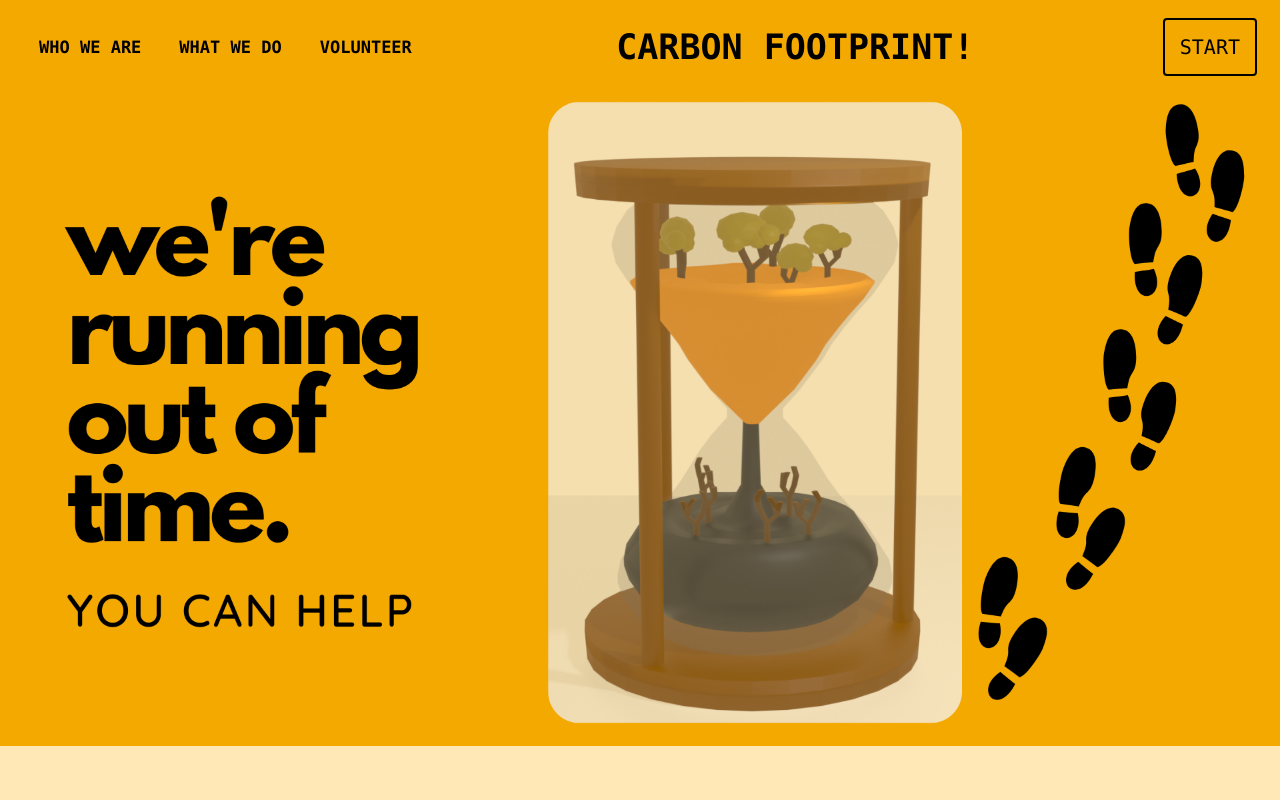
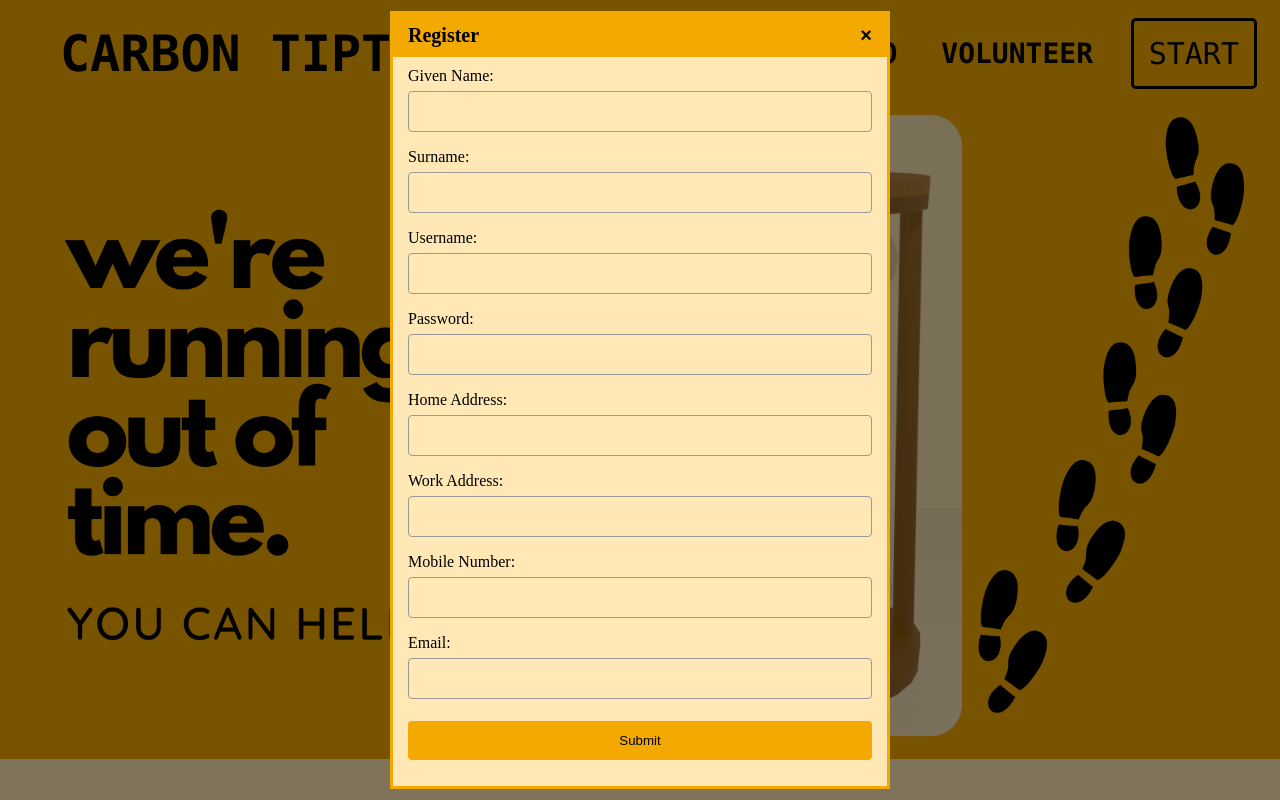
Before and after one commit to BreannaJury/350-A2, a plain HTML site: page index.html in a window 1280 px wide. Both pictures are taken after a click on the button "START". Shown: the top 800 px of the page. Drawn offline with Linux system fonts and the light colour scheme.

Commit message:
modal popup

```diff
--- a/index.html
+++ b/index.html
@@ -2,25 +2,29 @@
 <html>
 <head>
     <link rel="stylesheet" href="styles.css">
+    <script defer src="script.js"></script>
 
-    <title>Carbon Footprint!</title>
+    <title>Carbon Tiptoe!</title>
     <link rel="icon" href="logo2.png" type="image/icon type">
 </head>
 
 <body>
 
 <!-- Navigation bar -->
+<!-- find way to make it stay at top when you scroll -->
 <div class="topnav main-font custom-background-color">
+    <div class="custom-background-color" >
+        <h2 class="logo custom-background-color" style="margin-left: 40px;">CARBON TIPTOE!</h2>
+    </div>
+
     <div class="custom-background-color">
-        <a class="custom-background-color" href="One"> VOLUNTEER </a>
-        <a class="custom-background-color" href="Two"> WHAT WE DO </a>
-        <a class="custom-background-color" href="Three"> WHO WE ARE </a>
+        <a class="custom-background-color" href="#body"> VOLUNTEER </a>
+        <a class="custom-background-color" href="#body"> WHAT WE DO </a>
+        <a class="custom-background-color" href="#body"> WHO WE ARE </a>
     </div>
+
     <div class="custom-background-color" >
-        <p class="logo custom-background-color">CARBON FOOTPRINT!</p>
-    </div>
-    <div class="custom-background-color" >
-        <button class="start-button custom-background-color">START</button>
+        <button id="action-button" class="start-button custom-background-color" data-modal-target="#ct-form">START</button>
     </div>
 </div>
 
@@ -30,8 +34,91 @@
 </div>
 
 <!-- Information -->
+<div class="body">
+    <div class="paragraph" style="margin-top: 200px;">
+        <h1> Who we are </h1>
+        <hr>
+        <p class="text">Carbon Tiptoe! is a non-profit organisation dedicated to demystifying carbon footprints.
+            We aim to help people make sense of carbon footprints and live more sustainable lives,
+            no matter what level of consumer engagement they are involved in.
+        </p>
+    </div>
+
+    <div class="paragraph">
+        <h1> What we do </h1>
+        <hr>
+        <p class="text">
+            Our mission is to provide easy-to-understand information on how much your personal
+            lifestyle has an impact on the environment – and help you to reduce it. We provide data on
+            how many carbon footprints the average consumer generates, and how much individual
+            lifestyle changes can reduce these footprints.
+        </p>
+
+        <h1> What we offer </h1>
+        <hr>
+        <p class="text">We offer free tools for you to get involved
+            and create a personalized footprint report (which you can share with friends and colleagues to
+            compare and learn from others). We also highlight large producers and businesses that have carbon
+            emissions levels higher than NZ's average.</p>
+    </div>
+
+    <div class="paragraph">
+        <h1> Volunteer </h1>
+        <hr>
+        <p class="text">Help reduce carbon emissions by volunteering with us at a range of events,
+            fundraisers and services. You’ll get training and can choose to volunteer on a shift basis,
+            joining the team at different times, or a full-time position.</p>
+
+        <h1 style="margin-top: 85px;"> Initiatives </h1>
+        <hr>
+        <p class="text">Adopt a tree:
+            Adopt a tree is a great way to support our campaign and become part of the solution to global climate change.
+            We need to increase the number of trees in our parks and gardens, so to help achieve this,
+            we are asking you to adopt a tree and plant it in your local area.
+            If you have the space, please give the tree a home.</p>
+    </div>
+</div>
 
 
+<div class="modal" id="ct-form">
+  <div class="modal-header custom-background-color">
+    <div class="title custom-background-color">Register</div>
+    <button data-close-button class="close-button">&times;</button>
+  </div>
+  <form class="modal-body">
+    <div id="userDetails">
+      <label for="name">Given Name:</label>
+      <input type="text" id="name" name="name">
+
+      <label for="surname">Surname:</label>
+      <input type="text" id="surname" name="surname">
+
+      <label for="username">Username:</label>
+      <input type="text" id="username" name="username">
+
+      <label for="password">Password:</label>
+      <input type="password" id="password">
+    </div>
+
+    <div id="addresses">
+      <label for="hAddress">Home Address:</label>
+      <input type="text" id="hAddress" name="hAddress">
+
+      <label for="wAddress">Work Address:</label>
+      <input type="text" id="wAddress" name="wAddress">
+    </div>
+
+    <div id="contacts">
+      <label for="number">Mobile Number:</label>
+      <input type="number" id="number" name="number">
+
+      <label for="email">Email:</label>
+      <input type="email" id="email" name="email">
+    </div>
+    <input type="submit" value="Submit">
+  </form>
+</div>
+<div id="overlay"></div>
 
 </body>
 
--- /dev/null
+++ b/script.js
@@ -0,0 +1,36 @@
+const openModalButtons = document.querySelectorAll('[data-modal-target]')
+const closeModalButtons = document.querySelectorAll('[data-close-button]')
+const overlay = document.getElementById('overlay')
+
+openModalButtons.forEach(button => {
+  button.addEventListener('click', () => {
+    const modal = document.querySelector(button.dataset.modalTarget)
+    openModal(modal)
+  })
+})
+
+overlay.addEventListener('click', () => {
+  const modals = document.querySelectorAll('.modal.active')
+  modals.forEach(modal => {
+    closeModal(modal)
+  })
+})
+
+closeModalButtons.forEach(button => {
+  button.addEventListener('click', () => {
+    const modal = button.closest('.modal')
+    closeModal(modal)
+  })
+})
+
+function openModal(modal) {
+  if (modal == null) return
+  modal.classList.add('active')
+  overlay.classList.add('active')
+}
+
+function closeModal(modal) {
+  if (modal == null) return
+  modal.classList.remove('active')
+  overlay.classList.remove('active')
+}
--- a/styles.css
+++ b/styles.css
@@ -2,8 +2,12 @@
     margin: 0;
     padding: 0;
     background-color: #FFE8B6;
+    box-sizing: border-box;
 }
 
+*::after, *::before {
+    box-sizing: border-box;
+  }
 
 /**colours**/
 .custom-color {
@@ -37,8 +41,19 @@
 }
 
 .logo {
-    font-size: 35px;
+    font-size: 50px;
     font-family: "Lucida Console", "Courier New", monospace;
+    align-content: center;
+}
+
+.text {
+    font-family: Arial, Helvetica, sans-serif;
+    font-size: 25px;
+}
+
+h1 {
+    font-family: Arial, Helvetica, sans-serif;
+    font-size: 40px;
 }
 
 /**alignment**/
@@ -68,31 +83,31 @@
     text-align: center;
     padding: 14px 16px;
     text-decoration: none;
-    font-size: 17px;
-    margin: 3px 3px 3px 3px
+    font-size: 28px;
+    margin: 6px;
   }
 
   .topnav a:hover {
     color: black;
     text-decoration: underline;
-    font-size: 18px;
-    margin: 0px 0px 0px 0px;
+    font-size: 30px;
+    margin: 0px
 }
 
 
 /**buttons*/
 .start-button {
-    border: 2px solid #000000;
-    font-size: 20px;
+    border: 3px solid #000000;
+    font-size: 30px;
     font-family: "Lucida Console", "Courier New", monospace;
-    border-radius: 4px;
+    border-radius: 5px;
     transition-duration: 0.3s;
     padding: 15px;
     margin: 3px 3px 3px 3px;
 }
 
 .start-button:hover {
-    border: 3px solid #000000;
+    border: 4px solid #000000;
     text-decoration: underline;
     padding: 17px;
     margin: 0px 0px 0px 0px;
@@ -100,11 +115,110 @@
 
 
 /**main body**/
-.main {
+.body {
     overflow: hidden;
     display: flex;
     flex-direction: row;
     justify-content: space-between;
-    align-items: center;
+    align-items: flex-start;
     padding: 15px 20px 0px 20px;
   }
+
+.paragraph {
+    max-width: 90%;
+    margin: 50px 50px 50px 50px;
+}
+
+p {
+    margin-top: 5px;
+    margin-bottom: 25px;
+    margin-left: 1px;
+}
+
+hr {
+    border: 2px solid #F4A900;
+}
+
+
+/* Form modal */
+.modal {
+    position: fixed;
+    top: 50%;
+    left: 50%;
+    transform: translate(-50%, -50%) scale(0);
+    transition: 200ms ease-in-out;
+    border: 3px solid #F4A900;
+    z-index: 10;
+    width: 500px;
+    max-width: 80%;
+  }
+
+  .modal.active {
+    transform: translate(-50%, -50%) scale(1);
+  }
+
+  .modal-header {
+    padding: 10px 15px;
+    display: flex;
+    justify-content: space-between;
+    align-items: center;
+  }
+
+  .modal-header .title {
+    font-size: 1.25rem;
+    font-weight: bold;
+  }
+
+  .modal-header .close-button {
+    cursor: pointer;
+    border: none;
+    outline: none;
+    background: none;
+    font-size: 1.25rem;
+    font-weight: bold;
+  }
+
+  .modal-body {
+    padding: 10px 15px;
+    display: block;
+  }
+
+  input {
+    width: 100%;
+    padding: 12px;
+    border: 1px solid #999999;
+    border-radius: 4px;
+    box-sizing: border-box;
+    margin-top: 6px;
+    margin-bottom: 16px;
+  }
+
+  input[type=submit] {
+    background-color: #F4A900;
+    color: black;
+    padding: 12px 20px;
+    border: none;
+    border-radius: 4px;
+    cursor: pointer;
+  }
+
+  input[type=submit]:hover {
+    background-color: #f49200;
+  }
+
+  #overlay {
+    position: fixed;
+    opacity: 0;
+    transition: 200ms ease-in-out;
+    top: 0;
+    left: 0;
+    right: 0;
+    bottom: 0;
+    background-color: rgba(0, 0, 0, .5);
+    pointer-events: none;
+  }
+
+  #overlay.active {
+    opacity: 1;
+    pointer-events: all;
+  }
```
